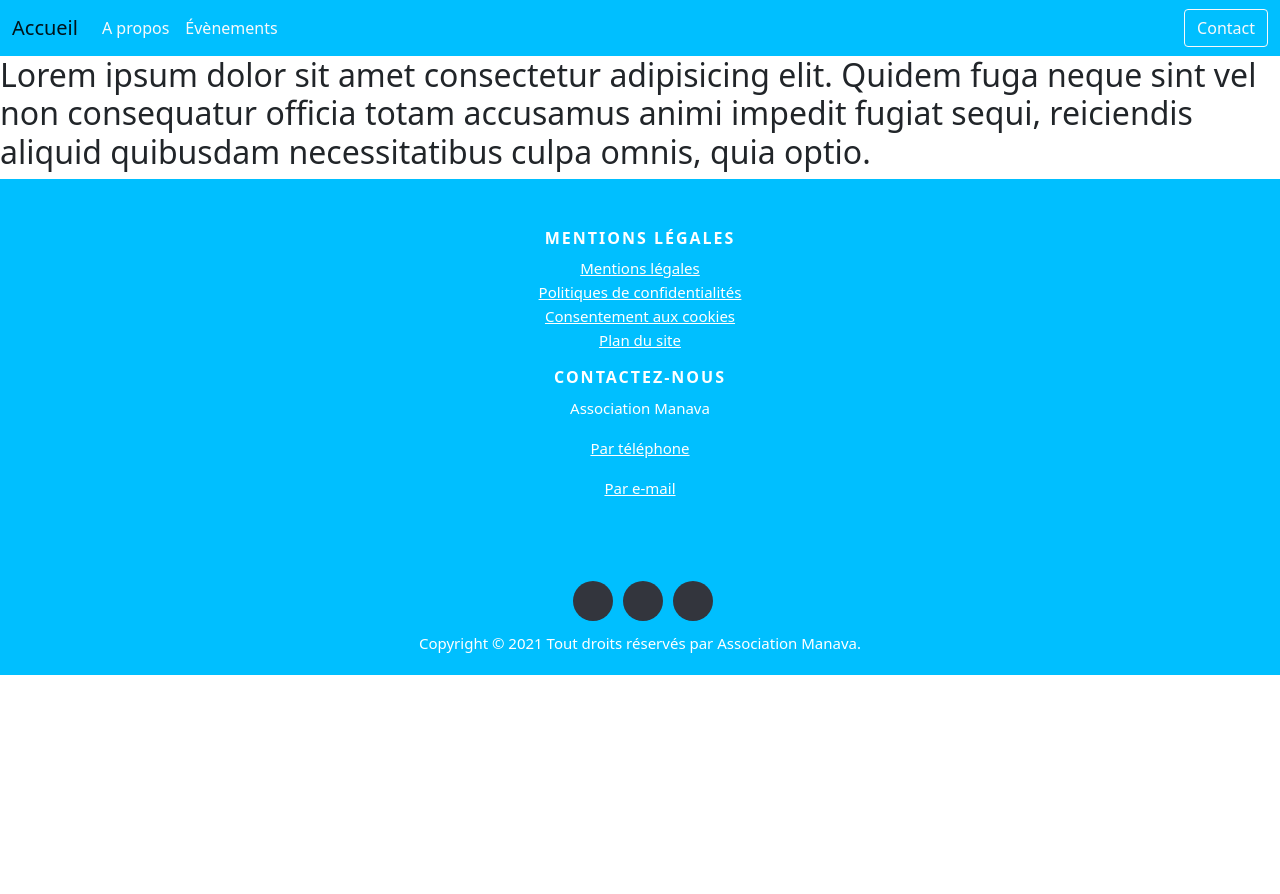
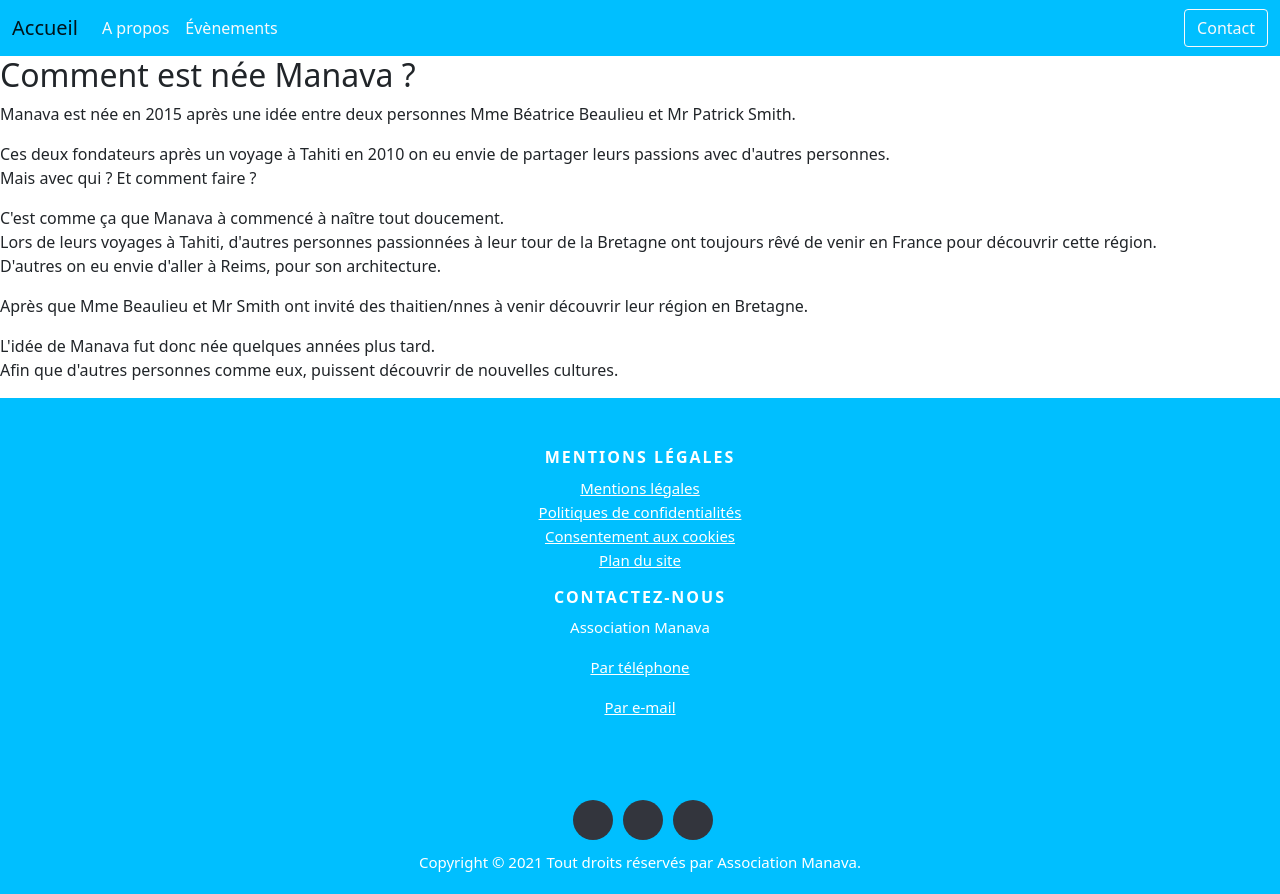
Before and after one commit to Aurelie-dana/Manava, a plain HTML site: page Apropos.html in a window 1280 px wide. Before the commit the page ends 800 px from the top, so only its background shows below. Drawn offline with nearby package versions, Linux system fonts and the light colour scheme.

Commit message:
add text

```diff
--- a/Apropos.html
+++ b/Apropos.html
@@ -42,7 +42,13 @@
 
 
     <div>
-        <h2>Lorem ipsum dolor sit amet consectetur adipisicing elit. Quidem fuga neque sint vel non consequatur officia totam accusamus animi impedit fugiat sequi, reiciendis aliquid quibusdam necessitatibus culpa omnis, quia optio.</h2>
+        <h2>Comment est née Manava ?</h2>
+
+        <p class="p">Manava est née en 2015 après une idée entre deux personnes Mme Béatrice Beaulieu et Mr Patrick Smith.</p>
+        <p class="p">Ces deux fondateurs après un voyage à Tahiti en 2010 on eu envie de partager leurs passions avec d'autres personnes.<br>Mais avec qui ? Et comment faire ?</p>
+        <p class="p">C'est comme ça que Manava à commencé à naître tout doucement.<br>Lors de leurs voyages à Tahiti, d'autres personnes passionnées à leur tour de la Bretagne ont toujours rêvé de venir en France pour découvrir cette région.<br>D'autres on eu envie d'aller à Reims, pour son architecture.</p>
+        <p class="p">Après que Mme Beaulieu et Mr Smith ont invité des thaitien/nnes à venir découvrir leur région en Bretagne.</p>
+        <p class="p">L'idée de Manava fut donc née quelques années plus tard.<br>Afin que d'autres personnes comme eux, puissent découvrir de nouvelles cultures.</p>
     </div>
 </body>
 
```
